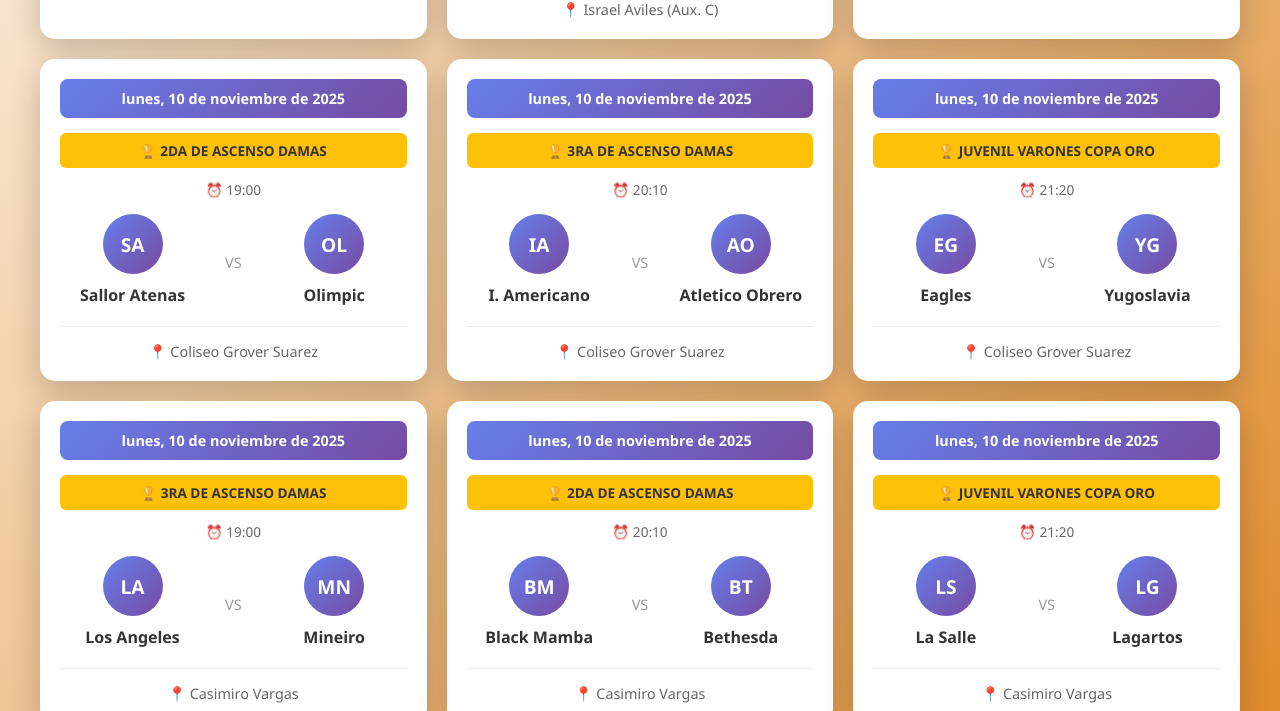
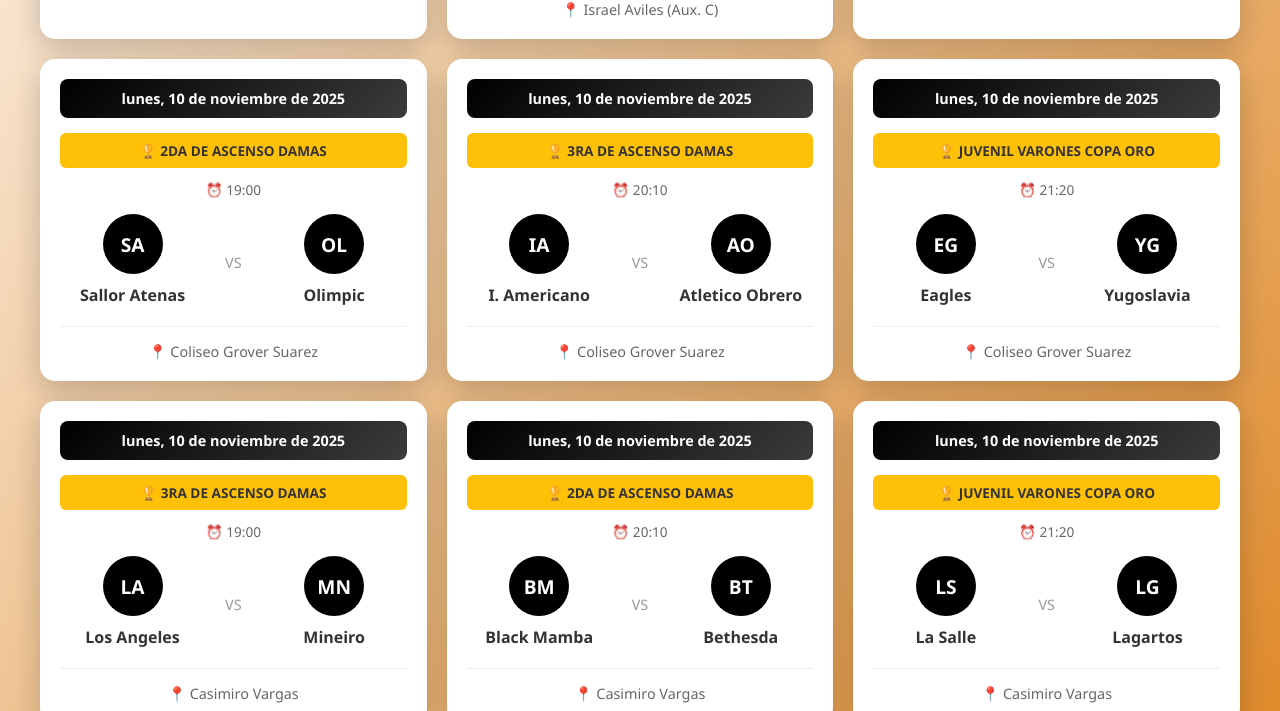
Before and after one commit to Zilvetty-zvty/Asociaci-n-Cochabamba, a plain HTML site: page index.html in a window 1280 px wide. Shown: the part 585-1296 px from the top of the page. Drawn offline with Linux system fonts and the light colour scheme.

Commit message:
cambios colores

```diff
--- a/styles.css
+++ b/styles.css
@@ -107,7 +107,7 @@ body {
 }
 
 .fixture-date {
-    background: linear-gradient(135deg, #667eea 0%, #764ba2 100%);
+    background: linear-gradient(135deg, #000000 0%, #3b3b3b 100%);
     color: white;
     padding: 10px;
     border-radius: 8px;
@@ -158,7 +158,7 @@ body {
     width: 60px;
     height: 60px;
     margin: 0 auto 10px;
-    background: linear-gradient(135deg, #667eea 0%, #764ba2 100%);
+    background: linear-gradient(135deg, #000000 0%, #000000 100%);
     border-radius: 50%;
     display: flex;
     align-items: center;
```
